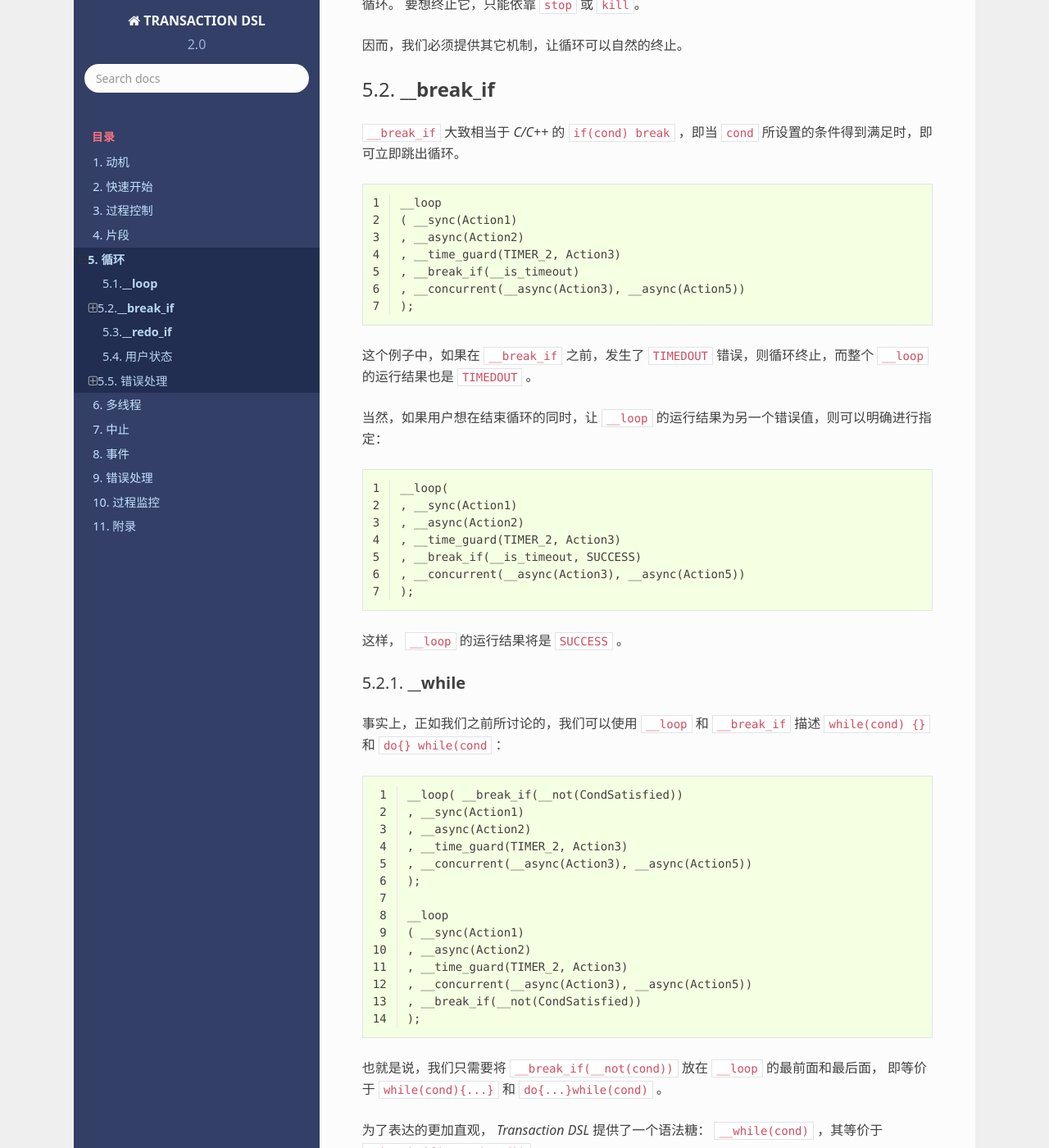
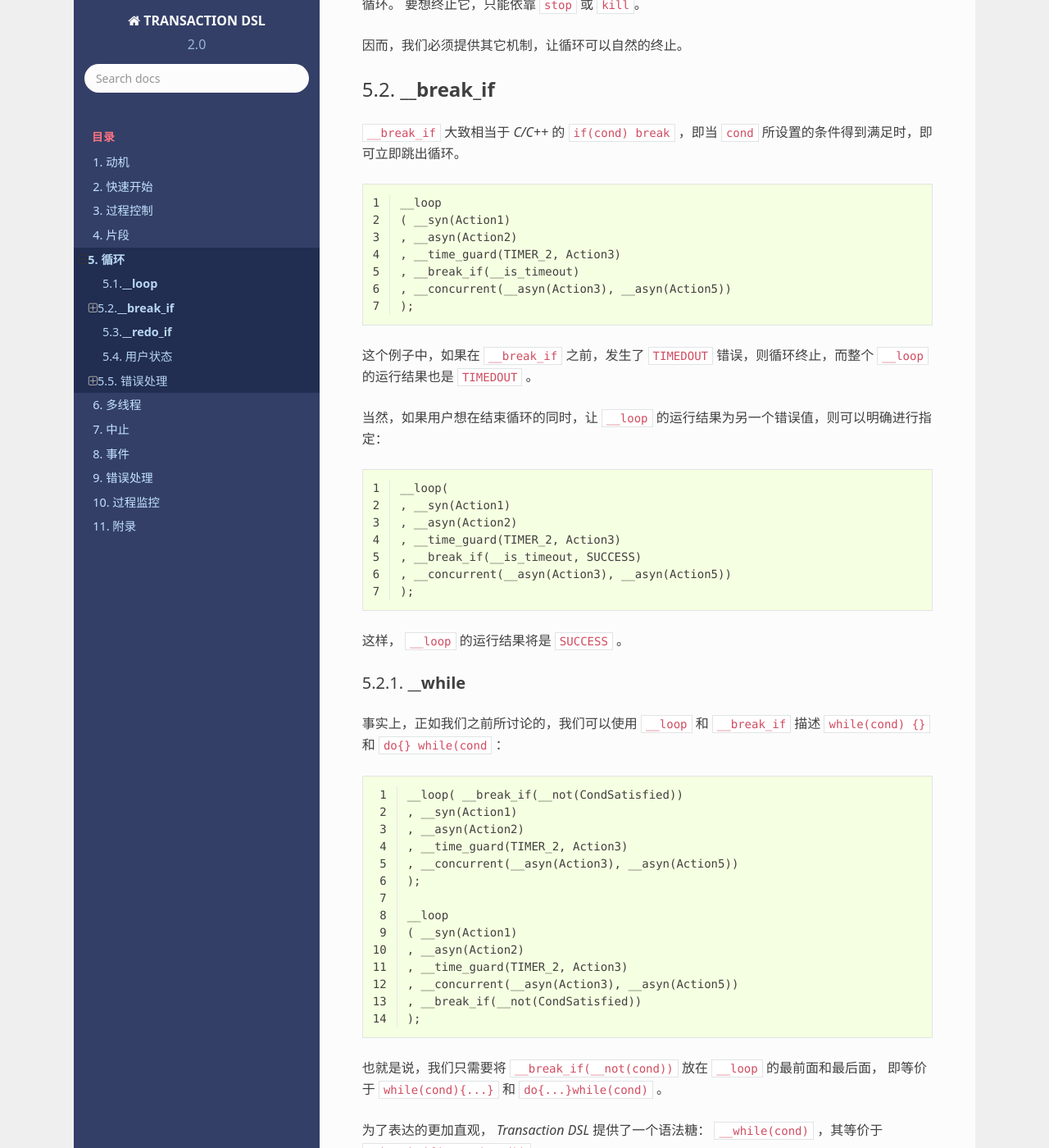
Before and after one commit to godsme/trans-dsl-2, a Sphinx documentation site: the page built from doc/source/loop.rst, in a window 1280 px wide and 1400 px high, scrolled down 1461 px. Shown: the whole window at 82% size. Built offline with Sphinx 7.4.7 and the Read the Docs theme 2.0.0, drawn with Linux system fonts in a browser that asks for light colours; formulas are drawn with MathJax 3; some of the changed text lies outside the part shown.

Commit message:
refactored directory

```diff
--- a/doc/source/error-handling.rst
+++ b/doc/source/error-handling.rst
@@ -229,14 +229,14 @@ stop的设计原则
 ++++++++++++
 
 .. attention::
-   当一个 ``__async`` 处于 :ref:`I-WORKING <I-WORKING>` 状态，即其正在等待消息激励时，如果被调用 ``stop`` ：
+   当一个 ``__asyn`` 处于 :ref:`I-WORKING <I-WORKING>` 状态，即其正在等待消息激励时，如果被调用 ``stop`` ：
 
    - 如果用户实现有错误（返回 ``CONTINUE`` 却发现其并没有等待任何消息），直接返回 ``USER_FATAL_BUG`` 。
    - 否则，返回 ``FORCE_STOPPED`` 。
 
 
 .. attention::
-   当一个 ``__async`` 处于 :ref:`I-WORKING <I-WORKING>` 状态，某次调度时发生一个内部错误，
+   当一个 ``__asyn`` 处于 :ref:`I-WORKING <I-WORKING>` 状态，某次调度时发生一个内部错误，
    则应该返回此错误，并进入 :ref:`I-DONE <I-DONE>` 状态。
 
 
--- a/doc/source/loop.rst
+++ b/doc/source/loop.rst
@@ -51,10 +51,10 @@
    :linenos:
 
    __loop
-   ( __sync(Action1)
-   , __async(Action2)
+   ( __syn(Action1)
+   , __asyn(Action2)
    , __time_guard(TIMER_2, Action3)
-   , __concurrent(__async(Action3), __async(Action5))
+   , __concurrent(__asyn(Action3), __asyn(Action5))
    );
 
 这是一个死循环，它自身永远也不会终止，即便内部的某些 `Action` 出现运行时错误，它也不会停止循环。
@@ -71,11 +71,11 @@
    :linenos:
 
    __loop
-   ( __sync(Action1)
-   , __async(Action2)
+   ( __syn(Action1)
+   , __asyn(Action2)
    , __time_guard(TIMER_2, Action3)
    , __break_if(__is_timeout)
-   , __concurrent(__async(Action3), __async(Action5))
+   , __concurrent(__asyn(Action3), __asyn(Action5))
    );
 
 这个例子中，如果在 ``__break_if`` 之前，发生了 ``TIMEDOUT`` 错误，则循环终止，而整个 ``__loop`` 的运行结果也是 ``TIMEDOUT`` 。
@@ -86,11 +86,11 @@
    :linenos:
 
    __loop(
-   , __sync(Action1)
-   , __async(Action2)
+   , __syn(Action1)
+   , __asyn(Action2)
    , __time_guard(TIMER_2, Action3)
    , __break_if(__is_timeout, SUCCESS)
-   , __concurrent(__async(Action3), __async(Action5))
+   , __concurrent(__asyn(Action3), __asyn(Action5))
    );
 
 这样， ``__loop`` 的运行结果将是 ``SUCCESS`` 。
@@ -104,17 +104,17 @@
    :linenos:
 
    __loop( __break_if(__not(CondSatisfied))
-   , __sync(Action1)
-   , __async(Action2)
+   , __syn(Action1)
+   , __asyn(Action2)
    , __time_guard(TIMER_2, Action3)
-   , __concurrent(__async(Action3), __async(Action5))
+   , __concurrent(__asyn(Action3), __asyn(Action5))
    );
 
    __loop
-   ( __sync(Action1)
-   , __async(Action2)
+   ( __syn(Action1)
+   , __asyn(Action2)
    , __time_guard(TIMER_2, Action3)
-   , __concurrent(__async(Action3), __async(Action5))
+   , __concurrent(__asyn(Action3), __asyn(Action5))
    , __break_if(__not(CondSatisfied))
    );
 
@@ -127,17 +127,17 @@
    :linenos:
 
    __loop( __while(CondSatisfied)
-   , __sync(Action1)
-   , __async(Action2)
+   , __syn(Action1)
+   , __asyn(Action2)
    , __time_guard(TIMER_2, Action3)
-   , __concurrent(__async(Action3), __async(Action5))
+   , __concurrent(__asyn(Action3), __asyn(Action5))
    );
 
    __loop
-   ( __sync(Action1)
-   , __async(Action2)
+   ( __syn(Action1)
+   , __asyn(Action2)
    , __time_guard(TIMER_2, Action3)
-   , __concurrent(__async(Action3), __async(Action5))
+   , __concurrent(__asyn(Action3), __asyn(Action5))
    , __while(CondSatisfied)
    );
 
@@ -154,10 +154,10 @@
    :linenos:
 
    __loop
-   ( __sync(Action1)
-   , __async(Action2)
+   ( __syn(Action1)
+   , __asyn(Action2)
    , __time_guard(TIMER_2, Action3)
-   , __concurrent(__async(Action3), __async(Action5))
+   , __concurrent(__asyn(Action3), __asyn(Action5))
    , __until(CondSatisfied)
    );
 
@@ -174,11 +174,11 @@
    :linenos:
 
    __loop
-   ( __sync(Action1)
-   , __async(Action2)
+   ( __syn(Action1)
+   , __asyn(Action2)
    , __time_guard(TIMER_2, Action3)
    , __redo_if(__is_timeout)
-   , __concurrent(__async(Action3), __async(Action5))
+   , __concurrent(__asyn(Action3), __asyn(Action5))
    );
 
 在这个例子中，如果发生了timeout，则不再执行后续的其它Action，而是重新开始循环。
@@ -209,10 +209,10 @@
    :linenos:
 
    __loop(
-   , __sync(Action1)
-   , __async(Action2)
+   , __syn(Action1)
+   , __asyn(Action2)
    , __time_guard(TIMER_2, Action3)
-   , __concurrent(__async(Action3), __async(Action5))
+   , __concurrent(__asyn(Action3), __asyn(Action5))
    , __while(ShouldRetry)
    );
 
@@ -220,7 +220,7 @@
 
 .. attention::
    在 ``__loop`` 里，只有与循环控制有关的谓词，其状态的连续性才会得到保证。在正常Action的普通谓词，
-   比如：``__optional(__not(ShouldRetry), __sync(Action1))`` ，
+   比如：``__optional(__not(ShouldRetry), __syn(Action1))`` ，
    其中的谓词 ``ShouldRetry`` 的状态连续性无法得到保证。
 
 错误处理
@@ -246,16 +246,16 @@
 
    __loop(
    // Action Segment 1
-     __sync(Action1)
-   , __async(Action2)
+     __syn(Action1)
+   , __asyn(Action2)
 
    // Predicate Segment 1
    , __break_if(__is_status(FATAL_BUG))
    , __redo_if(__is_failed)
 
    // Action Segment 2
-   , __async(Action3)
-   , __async(Action4)
+   , __asyn(Action3)
+   , __asyn(Action4)
    , __time_guard(TIMER_2, Action5)
 
    // Predicate Segment 2
@@ -263,7 +263,7 @@
    , __redo_if(__is_failed)
 
    // Action Segment 3
-   , __concurrent(__async(Action6), __async(Action7))
+   , __concurrent(__asyn(Action6), __asyn(Action7))
    );
 
 对于任何一个 **动作段** ，如果执行到某个Action，出了错，则此段后续的所有Action将都会被跳过。比如，本例子中
@@ -296,8 +296,8 @@
    , __redo_if(__is_failed)
 
    // Action Segment 1
-   , __async(Action3)
-   , __async(Action4)
+   , __asyn(Action3)
+   , __asyn(Action4)
    , __time_guard(TIMER_2, Action5)
 
    // Predicate Segment 2
@@ -305,7 +305,7 @@
    , __redo_if(__is_failed)
 
    // Action Segment 2
-   , __concurrent(__async(Action6), __async(Action7))
+   , __concurrent(__asyn(Action6), __asyn(Action7))
    );
 
 **stop**
@@ -323,9 +323,9 @@
 .. code-block:: c++
 
    __loop
-   ( __sync(Action1)
-   , __sync(Action2)
-   , __sync(Action3));
+   ( __syn(Action1)
+   , __syn(Action2)
+   , __syn(Action3));
 
 如果用户想避免这样的检查，则可以使用： ``__loop_max`` 或者 ``__forever`` 以特别说明这的确是用户有意为之，而不是一个无意中犯下的错误。
 
@@ -334,18 +334,18 @@
 .. code-block:: c++
 
    __loop_max(1000
-   , __sync(Action1)
-   , __sync(Action2)
-   , __sync(Action3));
+   , __syn(Action1)
+   , __syn(Action2)
+   , __syn(Action3));
 
 或者：
 
 .. code-block:: c++
 
    __forever
-   ( __sync(Action1)
-   , __sync(Action2)
-   , __sync(Action3));
+   ( __syn(Action1)
+   , __syn(Action2)
+   , __syn(Action3));
 
 .. attention::
    ``__loop_max`` 与 ``__forever`` 并不意味着循环一定要永远循环下去，或者要循环到最大次数。循环里仍然可以设置谓词，
--- a/doc/source/proc-control.rst
+++ b/doc/source/proc-control.rst
@@ -173,4 +173,4 @@ Transaction DSL 提供了 ``__procedure`` 来定义一个过程，无论这个
     , __finally
         ( __sequential
             ( __rsp(Action5)
-            , __on_fail(__sync(Rollback)))));
+            , __on_fail(__syn(Rollback)))));
--- a/doc/source/quick-start.rst
+++ b/doc/source/quick-start.rst
@@ -25,10 +25,10 @@
   __def_transaction (
     __sequential
       ( __asyn(Action1)
-      , __sync(Action2)
+      , __syn(Action2)
       , __asyn(Action3)
       , __asyn(Action4)
-      , __sync(Action5))
+      , __syn(Action5))
   ) Transaction;
 
 这段代码定义了一个名为 ``Transaction`` 的事务。它由一个包含了 5 个步骤的 **顺序操作** （Sequential Action）构成。
@@ -37,7 +37,7 @@
 **基本操作** 共分为两类： **同步操作** (Synchronous Action)和 **异步操作** (Asynchronous Action)。
 
 任何无需进一步等待后续消息的 `Action` ，都称作 **同步操作** 。这包括：函数调用，以及只发消息、不等回应的操作。
-它们都需要通过 ``__sync`` 来指明。但为了更加清晰的区分究竟一个同步操作属于哪种具体类型，你可以使用 ``__call`` 来说明一个操作是函数调用，
+它们都需要通过 ``__syn`` 来指明。但为了更加清晰的区分究竟一个同步操作属于哪种具体类型，你可以使用 ``__call`` 来说明一个操作是函数调用，
 用 ``__ind`` 来说明这是一个发送指示消息的操作，用 ``__rsp`` 来说明一个操作是对之前某个请求的一个应答。
 
 任何需要等待异步消息的操作，都称作 **异步操作** 。这包括：典型的 *请求-应答* 操作，消息触发的操作等。
```
Also changed, not shown: 11 other files.
